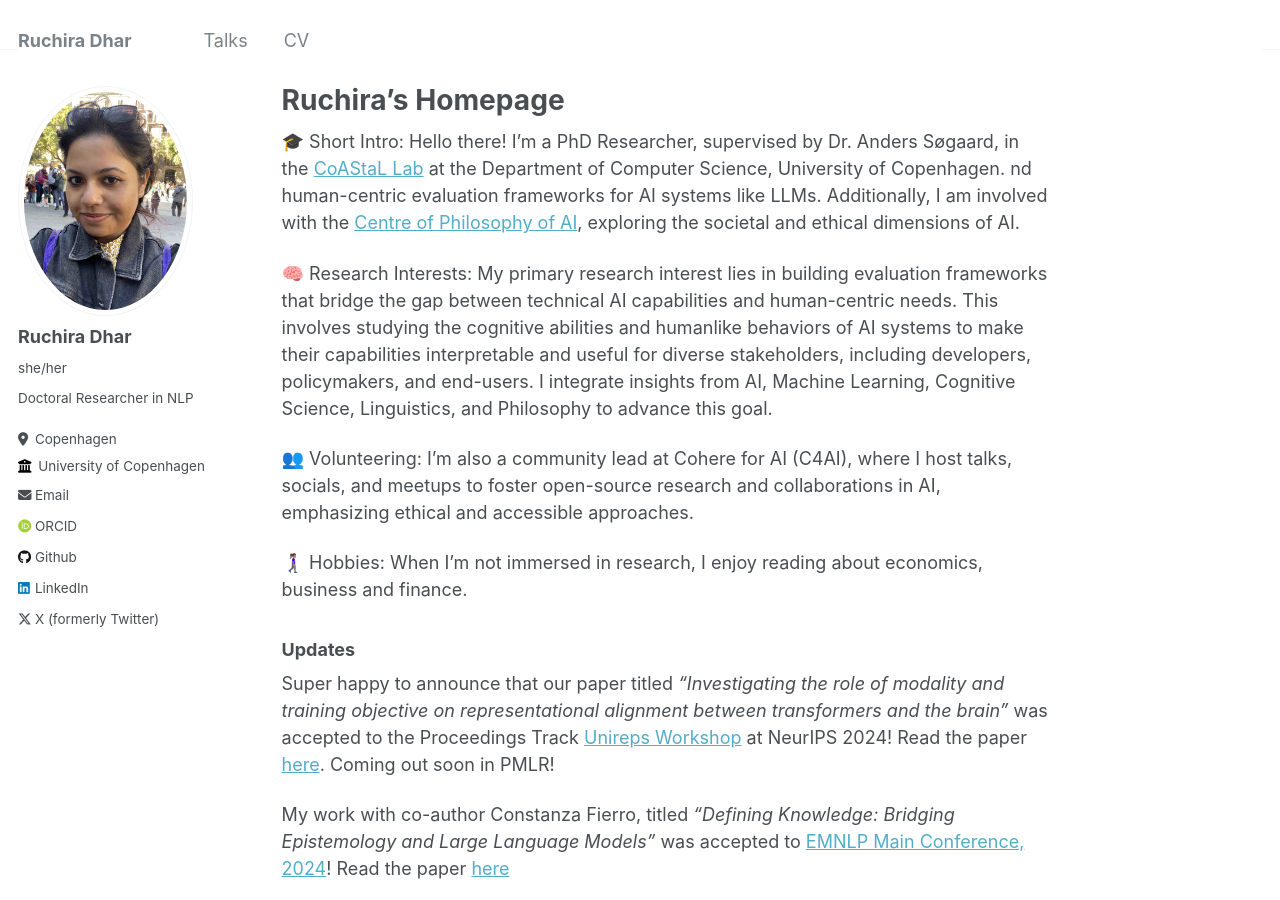
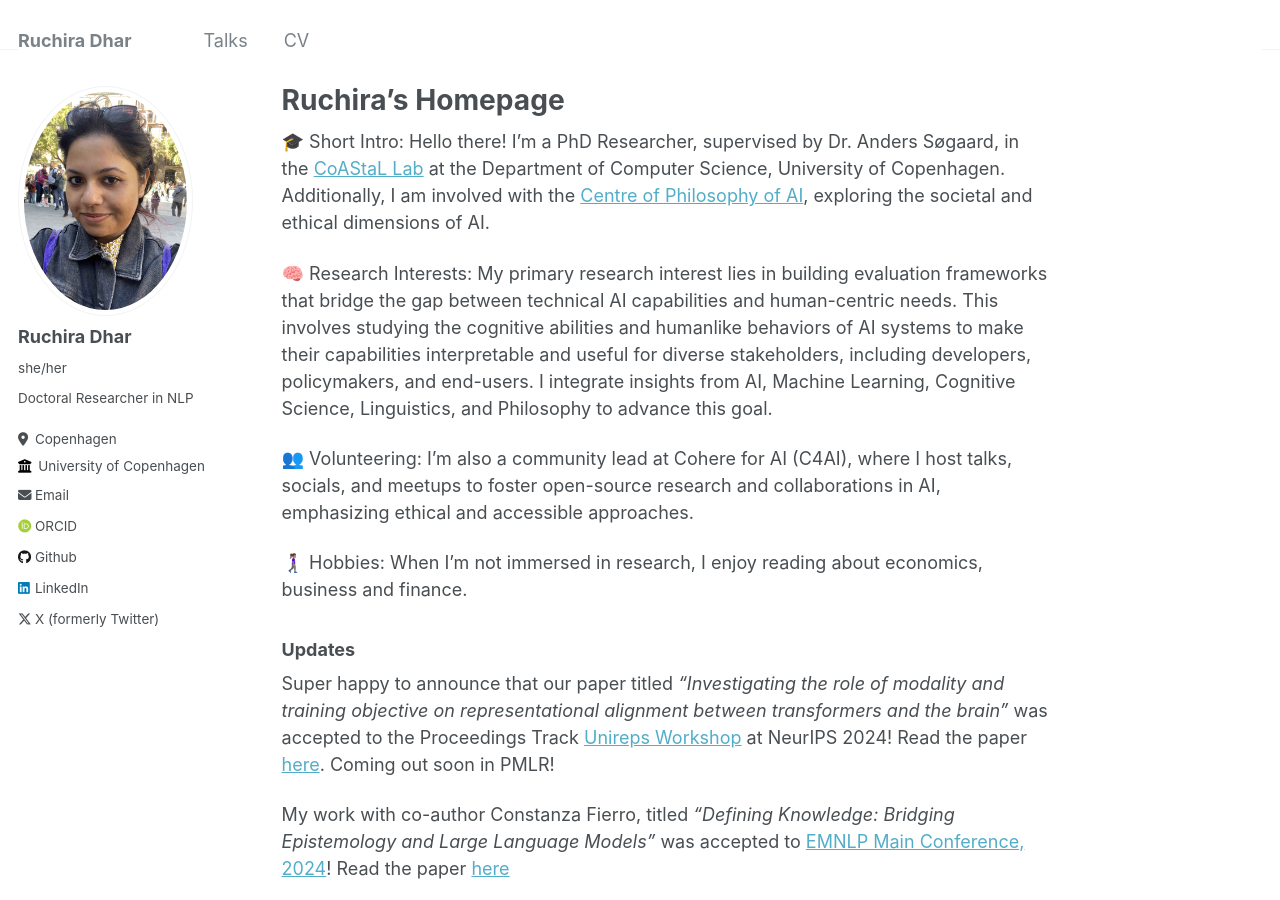
Before and after one commit to ruchiradhar/ruchiradhar.github.io, a Jekyll site: the page built from _pages/about.md, in a window 1280 px wide and 900 px high. Built offline with Jekyll 4.4.1, drawn with Linux system fonts in a browser that asks for light colours; some web fonts are replaced.

Commit message:
Update description

```diff
--- a/_pages/about.md
+++ b/_pages/about.md
@@ -9,7 +9,7 @@ redirect_from:
 ---
 
 
-🎓 Short Intro: Hello there! I’m a PhD Researcher, supervised by Dr. Anders Søgaard, in the [CoAStaL Lab](https://coastalcph.github.io) at the Department of Computer Science, University of Copenhagen.  nd human-centric evaluation frameworks for AI systems like LLMs. Additionally, I am involved with the [Centre of Philosophy of AI](https://sites.google.com/view/cpaicph/home), exploring the societal and ethical dimensions of AI.
+🎓 Short Intro: Hello there! I’m a PhD Researcher, supervised by Dr. Anders Søgaard, in the [CoAStaL Lab](https://coastalcph.github.io) at the Department of Computer Science, University of Copenhagen. Additionally, I am involved with the [Centre of Philosophy of AI](https://sites.google.com/view/cpaicph/home), exploring the societal and ethical dimensions of AI.
 
 🧠 Research Interests: My primary research interest lies in building evaluation frameworks that bridge the gap between technical AI capabilities and human-centric needs. This involves studying the cognitive abilities and humanlike behaviors of AI systems to make their capabilities interpretable and useful for diverse stakeholders, including developers, policymakers, and end-users. I integrate insights from AI, Machine Learning, Cognitive Science, Linguistics, and Philosophy to advance this goal.
 
```
